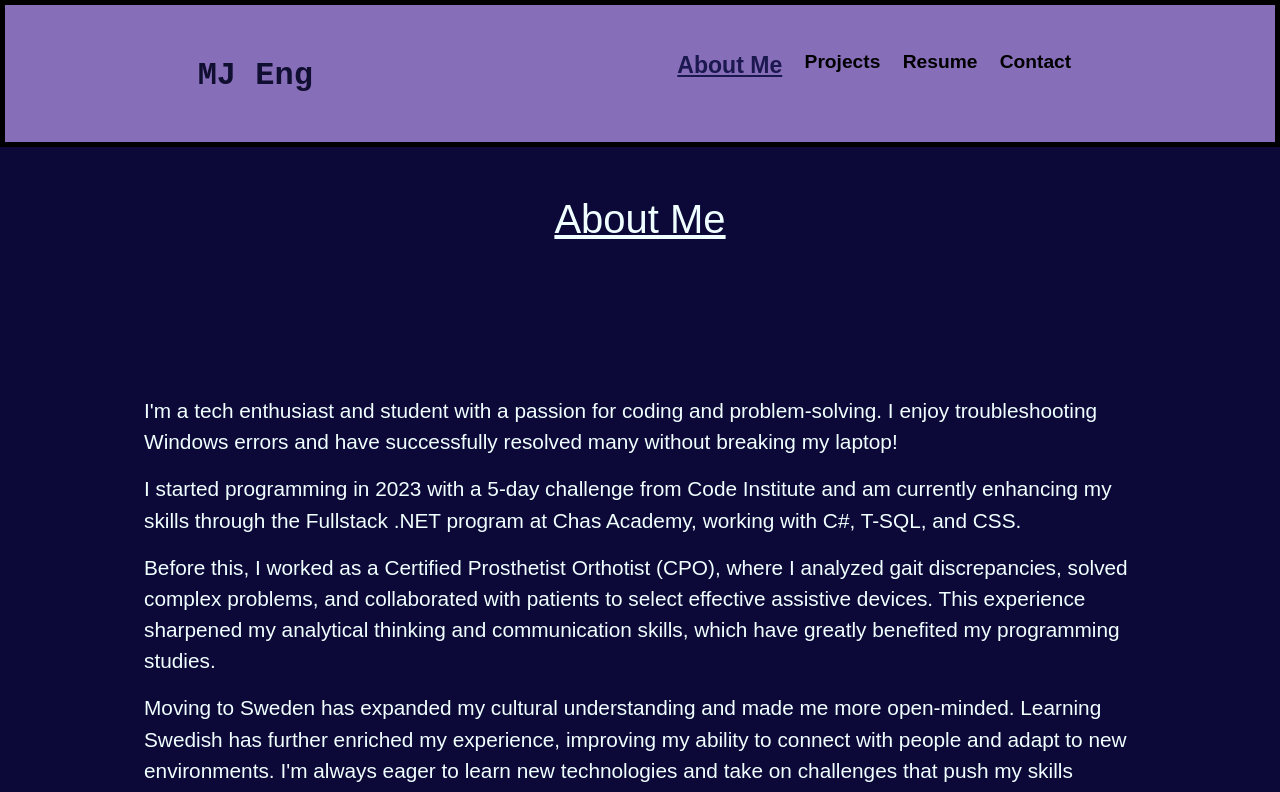
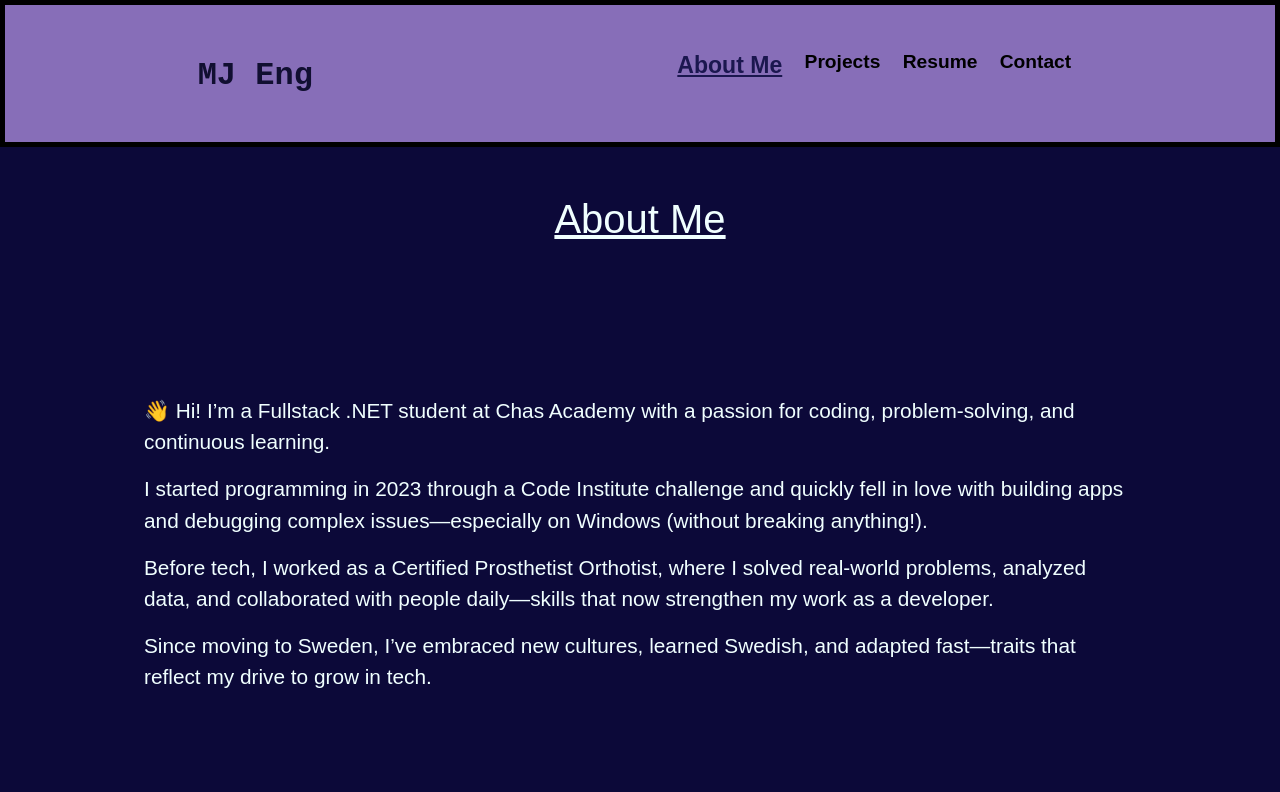
Before and after one commit to MJ-esy/CV, a React (Vite) app: page /about-me in a window 1280 px wide. Shown: the top 792 px of the page. Built offline with nearby package versions, Linux system fonts and the light colour scheme.

Commit message:
update about text

```diff
--- a/src/Pages/About.jsx
+++ b/src/Pages/About.jsx
@@ -1,31 +1,30 @@
-
-
 export default function About() {
-
   return (
-
     <>
       <main>
         <h1>About Me</h1>
 
         <div className="p-about-me">
-                    <p>I'm a tech enthusiast and student with a passion for coding and problem-solving.
-                        I enjoy troubleshooting Windows errors and have successfully resolved many without breaking my laptop!
-                    </p><p>
-                        I started programming in 2023 with a 5-day challenge from Code Institute and am currently enhancing
-                        my skills through the Fullstack .NET program at Chas Academy, working with C#, T-SQL, and CSS.
-                    </p><p>
-                        Before this, I worked as a Certified Prosthetist Orthotist (CPO), where I analyzed gait discrepancies,
-                        solved complex problems, and collaborated with patients to select effective assistive devices.
-                        This experience sharpened my analytical thinking and communication skills, which have greatly benefited my programming studies.
-                    </p><p>
-                        Moving to Sweden has expanded my cultural understanding and made me more open-minded.
-                        Learning Swedish has further enriched my experience, improving my ability to connect with people and adapt to new environments.
-                        I'm always eager to learn new technologies and take on challenges that push my skills further.
+          <p>
+            👋 Hi! I’m a Fullstack .NET student at Chas Academy with a passion
+            for coding, problem-solving, and continuous learning.
+          </p>
+          <p>
+            I started programming in 2023 through a Code Institute challenge and
+            quickly fell in love with building apps and debugging complex
+            issues—especially on Windows (without breaking anything!).
+          </p>
+          <p>
+            Before tech, I worked as a Certified Prosthetist Orthotist, where I
+            solved real-world problems, analyzed data, and collaborated with
+            people daily—skills that now strengthen my work as a developer.
+          </p>
+          <p>
+            Since moving to Sweden, I’ve embraced new cultures, learned Swedish,
+            and adapted fast—traits that reflect my drive to grow in tech.
           </p>
         </div>
       </main>
     </>
-
-    )
+  );
 }
```
Lines whose indentation alone changed are shown as unchanged.
